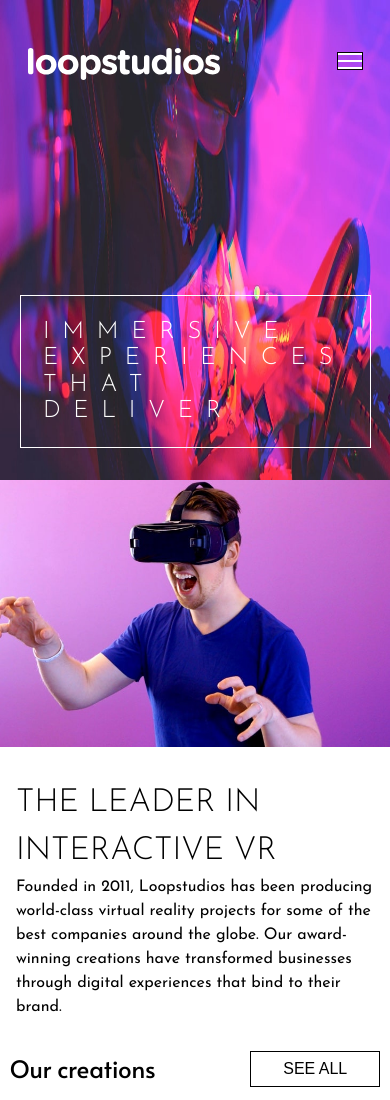
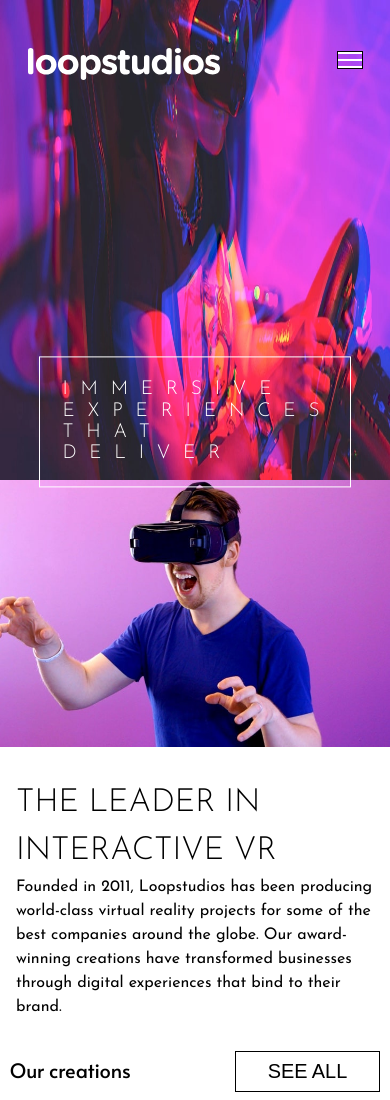
Before and after one commit to b-deneche/loopstudio-landing-page, a plain HTML site: page index.html in a window 390 px wide. Shown: the top 1100 px of the page. Drawn offline with Linux system fonts and the light colour scheme; a web font is replaced by a local one.

Commit message:
optimisation for mobile

```diff
--- a/index.html
+++ b/index.html
@@ -138,7 +138,7 @@
       </div>
       <div class="creation">
         <h2>Our creations</h2>
-        <button class="">See all</button>
+        <button type="button" class="btn">See all</button>
       </div>
       <section class="creations">
         <div class="earth">
--- a/sass/styles.scss
+++ b/sass/styles.scss
@@ -12,7 +12,8 @@
   color: $WHITE;
   @include flex-row;
   gap: 30%;
-  font-size: 1rem;
+  //font-size: 1rem;
+  font-size: clamp(0.85rem, calc(1rem + 1vw), 1.4rem);
   .nav-bar {
     position: relative;
     @include flex-row;
@@ -47,8 +48,9 @@
   padding: 1rem 3rem;
   border: 1px solid $WHITE;
   position: absolute;
-  top: 35%;
-  left: 16%;
+  top: 50%;
+  left: 50%;
+  transform: translate(-50%, -50%);
   width: 60ch;
   height: min-content;
   text-align: left;
@@ -57,8 +59,8 @@
   background-color: transparent;
   h1 {
     font-family: $body-font-family;
-    font-weight: $heading-font-weight;
-    font-size: clamp(1rem, calc(2rem + 5vw), 3rem);
+    font-weight: 340;
+    font-size: clamp(1.5rem, calc(2rem + 5vw), 3rem);
     letter-spacing: 0.8rem;
     line-height: 1.1;
   }
@@ -68,7 +70,6 @@
   height: max-content;
   overflow: hidden;
   width: 100%;
-  margin-bottom: -20%;
   img {
     position: sticky;
     z-index: -1;
@@ -105,13 +106,13 @@
   width: 95%;
   @include flex-row;
   @include flex-space-between;
-  span {
-    font-size: clamp(1rem, calc(1rem + 1vw), 2rem);
-    font-weight: 150;
+  h2 {
+    font-size: clamp(0.95rem, calc(1rem + 1vw), 1.5rem);
+    text-align: center;
   }
-  button {
-    font-size: clamp(0.75rem, calc(1rem + 1vw), 1rem);
-    font-weight: 200;
+  .btn {
+    font-size: clamp(0.95rem, calc(1rem + 1vw), 1.5rem);
+    font-weight: 300;
     padding: 0.5rem 2rem;
     text-transform: uppercase;
   }
@@ -122,7 +123,6 @@
   margin: 2rem 0;
   display: grid;
   place-items: center;
-  place-content: center;
   grid-template-columns: repeat(4, 1fr);
   grid-template-rows: repeat(2, 1fr);
   gap: 2rem;
@@ -132,8 +132,6 @@
 
     &:hover {
       cursor: pointer;
-      opacity: 0.99;
-      background-image: linear-gradient($WHITE);
       img {
         opacity: 0.4;
       }
@@ -227,7 +225,6 @@ footer {
   color: $WHITE;
   z-index: 2;
   right: 0;
-  height: 55vh;
   width: 100vw;
   align-items: center;
   justify-content: center;
@@ -237,23 +234,30 @@ footer {
     flex-direction: row;
     margin: 1rem 3rem 4rem 3rem;
   }
+  ul {
+    padding: 5rem 2rem;
+    @include flex-space-between;
+    flex-direction: column;
+    align-items: flex-start;
+    height: 100%;
+    background-color: $BLACK;
+  }
   li {
-    height: 3rem;
+    width: fit-content;
   }
 }
 
 /* media query */
 
-@media screen and (max-width: 450px) {
+@media screen and (max-width: 800px) {
   header .context {
     border: 1px solid $WHITE;
-    width: 90%;
-    left: 5%;
+    transform: translate(-50%, -50%);
+    width: 80%;
     padding: 1.4rem;
     letter-spacing: 0.2rem;
     h1 {
-      font-size: clamp(1.5rem, calc(1rem + 0.5vw), 2.5rem);
-      width: auto;
+      font-size: clamp(1.2rem, calc(1rem + 0.5vw), 2.5rem);
     }
   }
 
@@ -304,10 +308,10 @@ footer {
       display: block;
       .nav-links {
         display: none;
-        background-color: $BLACK;
         li {
           height: 3rem;
           opacity: 1;
+          background-color: $BLACK;
         }
       }
     }
@@ -343,9 +347,8 @@ footer {
       align-items: center;
       justify-content: center;
       gap: 2rem;
-      img {
-        width: max-content;
-        overflow: hidden;
+      span {
+        font-size: clamp(0.8rem, calc(0.8rem + 0.5vw), 1em);
       }
       .social-links {
         display: flex;
--- a/script.js
+++ b/script.js
@@ -4,7 +4,6 @@ const navLinks = document.getElementById("drop-menu");
 
 hamburger.addEventListener('click', () => {
     const btnState = hamburger.classList.item(0);
-    console.log(btnState)
     if (btnState === "notclicked") {
         hamburger.classList.replace("notclicked","clicked");
         navLinks.classList.replace("visible", "hidden");
@@ -17,7 +16,6 @@ hamburger.addEventListener('click', () => {
 
 drop.addEventListener('click', () => {
     const btnState = hamburger.classList.item(0);
-    console.log(btnState)
     if (btnState === "notclicked") {
         hamburger.classList.replace("notclicked","clicked");
         navLinks.classList.replace("visible", "hidden");
```
Also changed, not shown: css/styles.css.
